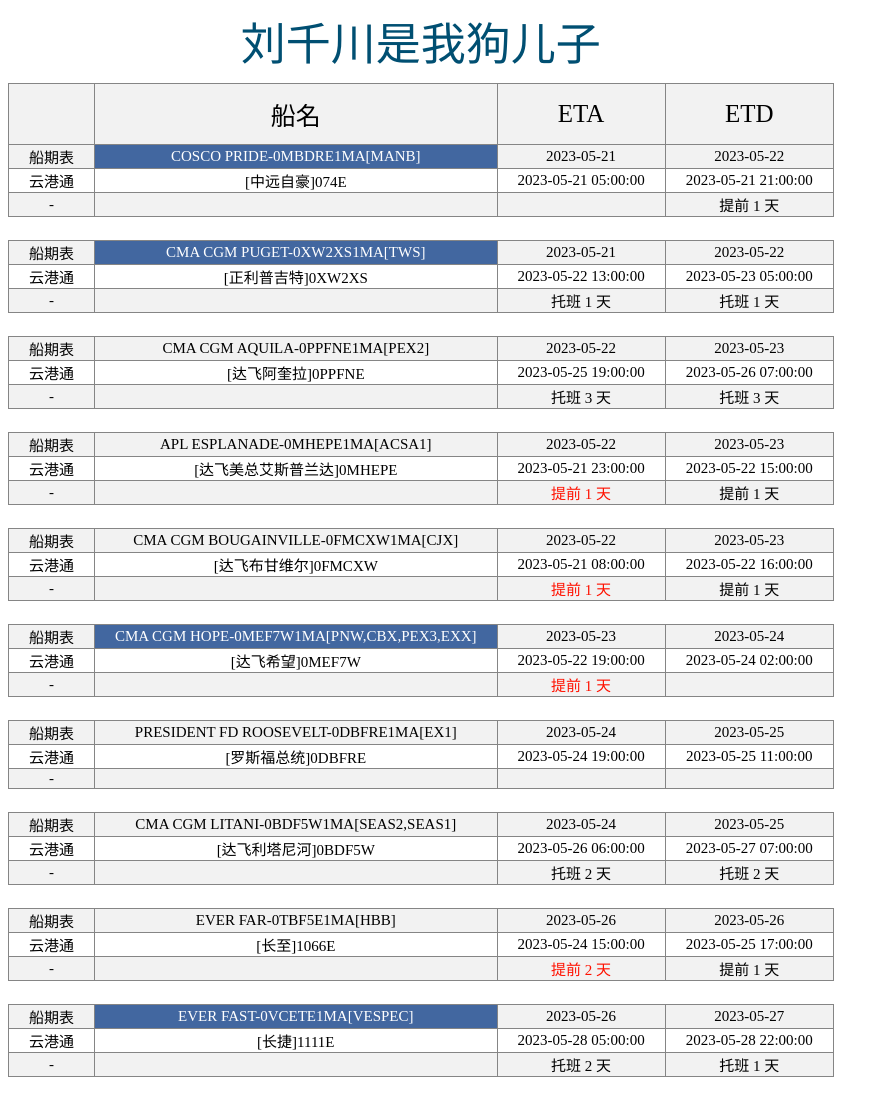
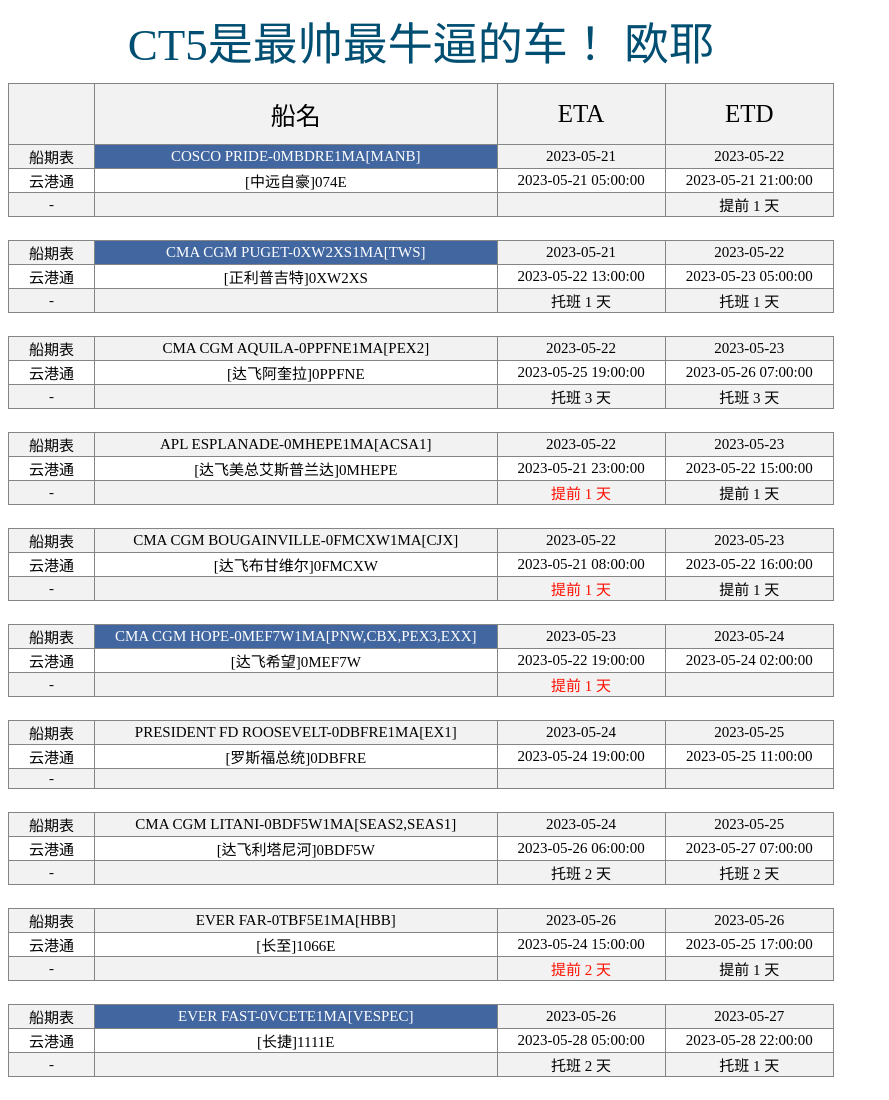
Before and after one commit to qqlovedudu007/cma-cgm, a plain HTML site: page index.html in a window 1280 px wide. Shown: the top 1100 px of the page, without its empty margins (0-889 px from the left). Drawn offline with Linux system fonts and the light colour scheme.

Commit message:
index.html

```diff
--- a/index.html
+++ b/index.html
@@ -50,7 +50,7 @@ table th {
 
 <table>
 <caption>
-	刘千川是我狗儿子
+	CT5是最帅最牛逼的车！ 欧耶
 </caption>
 <thead>
 	<tr>
```
